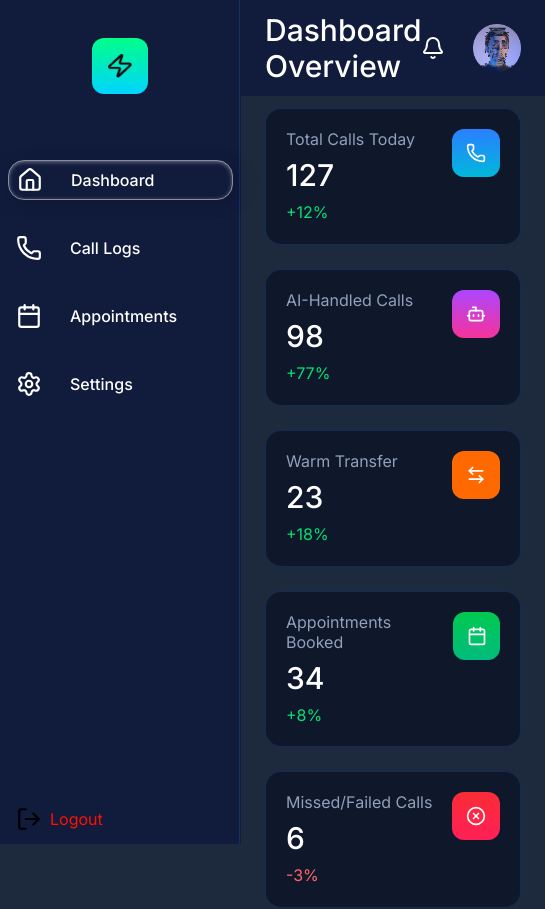
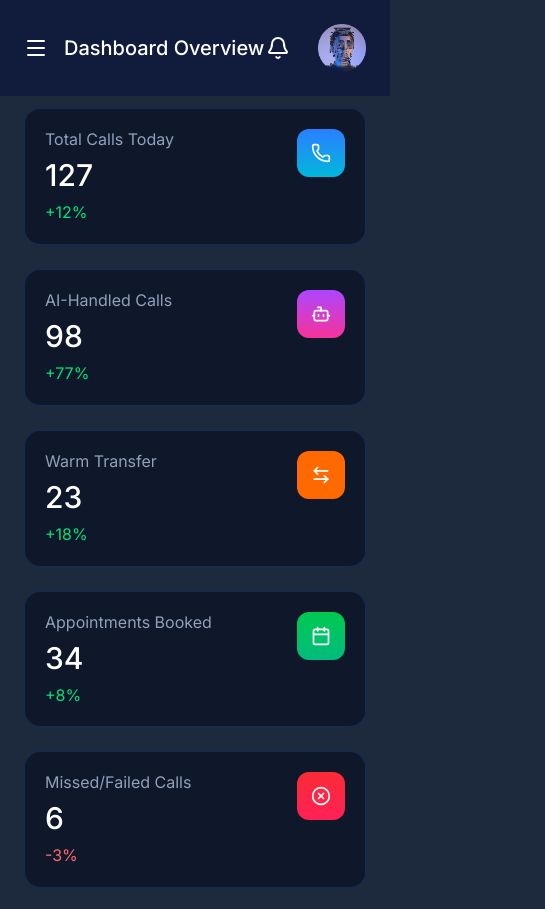
Before and after one commit to Ripon-Mardy/nextjs-dashboard, a Next.js app: page / in a window 390 px wide. Shown: the top 909 px of the page, 545 px wide, since content can reach past the window. Built offline with nearby package versions, Linux system fonts and the light colour scheme.

Commit message:
add responsive sidebar

```diff
--- a/app/layout.js
+++ b/app/layout.js
@@ -2,6 +2,7 @@ import {Inter } from "next/font/google";
 import "./globals.css";
 import Sidebar from "@/components/layout/Sidebar";
 import Header from "@/components/layout/Header";
+import ClientLayout from "@/components/layout/ClientLayout";
 
 
 const inter = Inter({
@@ -15,20 +16,18 @@ export const metadata = {
 };
 
 export default function RootLayout({ children }) {
+
   return (
     <html lang="en">
       <body
         className={`bg-main text-white h-auto ${inter.className} antialiased`}
       >
-       <main className="max-w-[1440px] mx-auto flex">
-        <div className="w-[241px] ml-auto border-r border-[#111B3C] min-h-screen fixed h-screen">
-          <Sidebar/>
-        </div>
-       <div className="flex-1 ml-[241px]">
-         <Header call="Overview" dashboard='Dashboard Overview' />
-         {children}
-       </div>
-       </main>
+
+        <ClientLayout>
+           {children}
+        </ClientLayout>
+
+
       </body>
     </html>
   );
--- /dev/null
+++ b/components/layout/ClientLayout.js
@@ -0,0 +1,36 @@
+"use client";
+import React, { useState } from "react";
+
+import Header from "./Header";
+import Sidebar from "./Sidebar";
+
+const ClientLayout = ({ children }) => {
+  const [isOpenSidebar, SetIsOpenSidebar] = useState(false);
+
+  const openSideBarfunction = () => {
+    SetIsOpenSidebar(!isOpenSidebar);
+  };
+
+  return (
+    <main className="max-w-[1440px] mx-auto flex">
+
+        <div className="w-[241px] hidden md:block ml-auto border-r border-[#111B3C] min-h-screen fixed h-screen">
+        <Sidebar isOpen={openSideBarfunction}  />
+      </div>
+
+      {isOpenSidebar && (
+         <div className="w-[241px] ml-auto border-r border-[#111B3C] min-h-screen fixed h-screen">
+        <Sidebar isOpen={openSideBarfunction}  />
+      </div>
+      )}
+
+
+      <div className="flex-1 md:ml-[241px]">
+        <Header isOpen={openSideBarfunction} />
+        {children}
+      </div>
+    </main>
+  );
+};
+
+export default ClientLayout;
--- a/components/layout/Header.js
+++ b/components/layout/Header.js
@@ -3,11 +3,11 @@ import React from 'react'
 import Image from 'next/image';
 import { usePathname } from 'next/navigation';
 
-import { Bell } from 'lucide-react';
+import { Bell, Menu  } from 'lucide-react';
 
 import profilePhoto from '@/public/profile.png'
 
-const Header = () => {
+const Header = ({isOpen}) => {
   const pathname = usePathname();
 
   const getPageTitle = () => {
@@ -28,13 +28,18 @@ const Header = () => {
     }
   }
   const pageTitle = getPageTitle();
+
   return (
     <>
     <div className='flex items-center justify-between w-full h-[96px] bg-sidebar bg-black px-6'>
 
-      <h2 className='font-medium text-white text-3xl'> {pageTitle} </h2>
+     <div className='flex items-center justify-center gap-4'>
+       <Menu onClick={isOpen} className='cursor-pointer md:hidden' />
+      <h2 className='font-medium text-white text-xl md:text-3xl'> {pageTitle} </h2>
+     </div>
 
       <div className='flex items-center gap-7'>
+
         <Bell className='w-6 h-6'/>
         <div className='w-12 h-12 rounded-full'>
           <Image src={profilePhoto} layout='responsive' className='w-full' alt='profile' />
--- a/components/layout/Sidebar.js
+++ b/components/layout/Sidebar.js
@@ -6,9 +6,9 @@ import { usePathname } from "next/navigation";
 
 import logo from "@/public/logo/Vector.png";
 
-import { House, Phone, Calendar, LogOut, Settings   } from "lucide-react";
+import { House, Phone, Calendar, LogOut, Settings } from "lucide-react";
 
-const Sidebar = () => {
+const Sidebar = ({isOpen}) => {
   const menus = [
     { name: "Dashboard", icon: House, path: "/" },
     { name: "Call Logs", icon: Phone, path: "/call-logs" },
@@ -19,6 +19,7 @@ const menus = [
   const pathname = usePathname();
 
   return (
+    <>
     <div className="bg-sidebar flex flex-col border-r border-[#2B7FFF33] items-start h-full px-2">
       {/* logo  */}
       <div className="logo-background mx-auto w-[56px] h-[56px] mt-[38px] flex justify-center items-center rounded-xl">
@@ -31,7 +32,8 @@ const menus = [
           <div key={index} className="flex gap-32">
             <Link
               href={item.path}
-              className={`flex items-center gap-7 px-2 py-1 space-y-5 font-medium text-sm rounded-2xl   w-[225px] h-[40px] ${pathname === item.path ? 'menu-shadow border border-white/50' : ''} `}
+              onClick={isOpen}
+              className={`flex items-center gap-7 px-2 py-1 space-y-5 font-medium text-sm rounded-2xl   w-[225px] h-[40px] ${pathname === item.path ? "menu-shadow border border-white/50" : ""} `}
             >
               {<item.icon className="w-[26px] h-[26px]" />} {item.name}
             </Link>
@@ -39,13 +41,15 @@ const menus = [
         ))}
       </div>
 
-
       {/* log out  */}
       <div className="absolute left-4 bottom-3">
-        <button className="flex items-center gap-2 text-sm"> <LogOut className="w-[26px] h-[26px] text-[#000000]" /> <span className="text-[#FF1100]">Logout</span></button>
+        <button className="flex items-center gap-2 text-sm">
+          <LogOut className="w-[26px] h-[26px] text-[#000000]" />
+          <span className="text-[#FF1100]">Logout</span>
+        </button>
       </div>
-
     </div>
+    </>
   );
 };
 
```
Also changed, not shown: app/settings/page.js (line endings or trailing spaces). Lines whose indentation alone changed are shown as unchanged.
